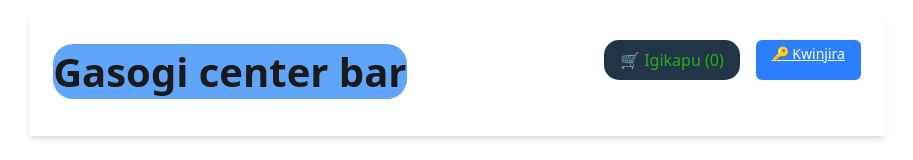
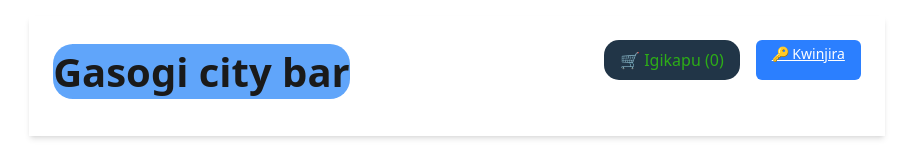
Before and after one commit to ndunguts/Gasogi_city_bar, a React (Vite) app in the folder frontend/: page / in a window 1280 px wide. Shown: the top 160 px of the page, without its empty margins (183-1096 px from the left). Built offline with nearby package versions, Linux system fonts and the light colour scheme; no server answers.

Commit message:
change css

```diff
--- a/frontend/src/App.jsx
+++ b/frontend/src/App.jsx
@@ -117,7 +117,7 @@ function App() {
             <div className="w-full bg-white shadow-md">
               <div className="container mx-auto flex justify-between items-center p-4">
                 <h1 className="text-xl font-bold text-blue-700">
-                  <Link to="/" className='head-logo'>Gasogi center bar</Link>
+                  <Link to="/" className='head-logo'>Gasogi city bar</Link>
                 </h1>
                 <NavbarItems />
               </div>
```
